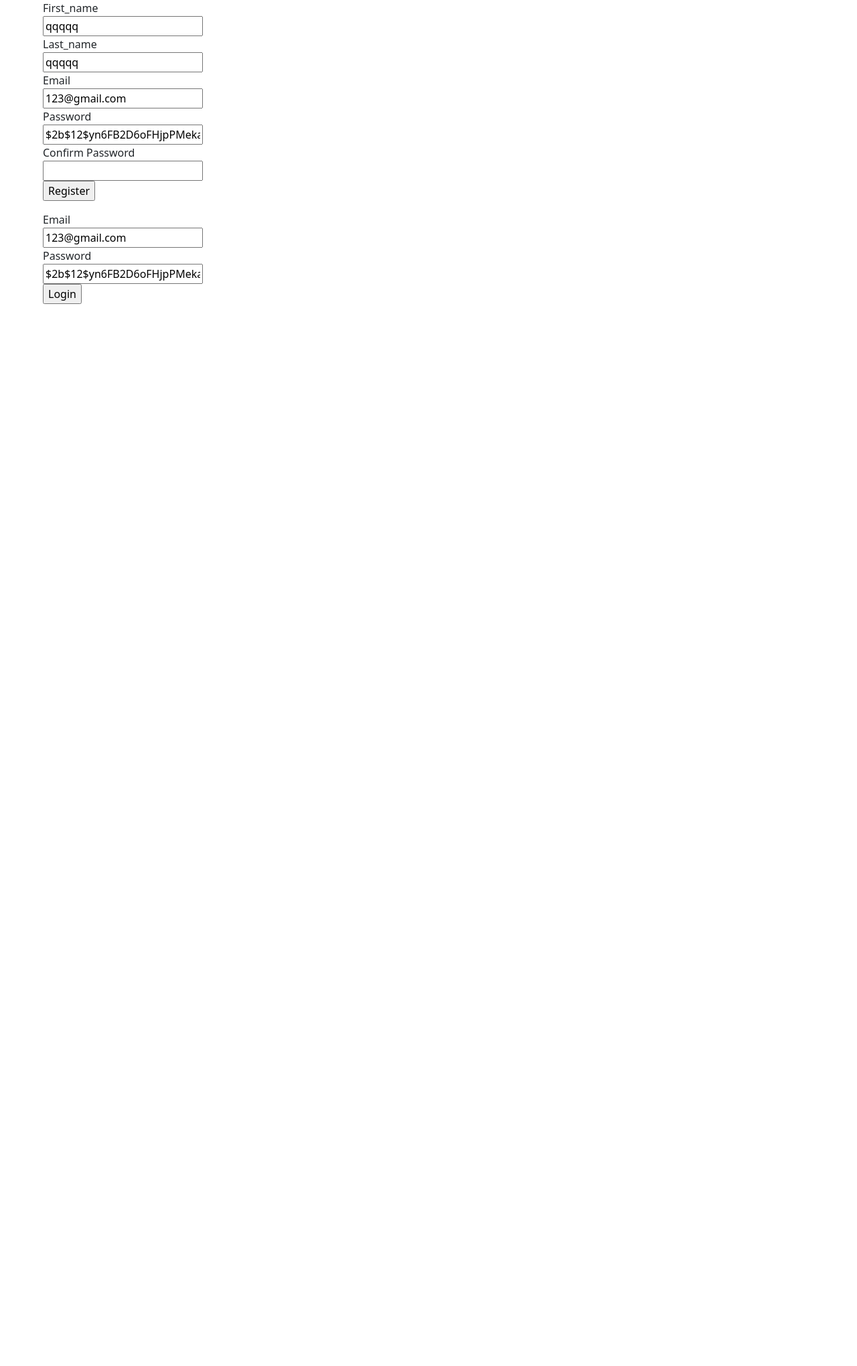
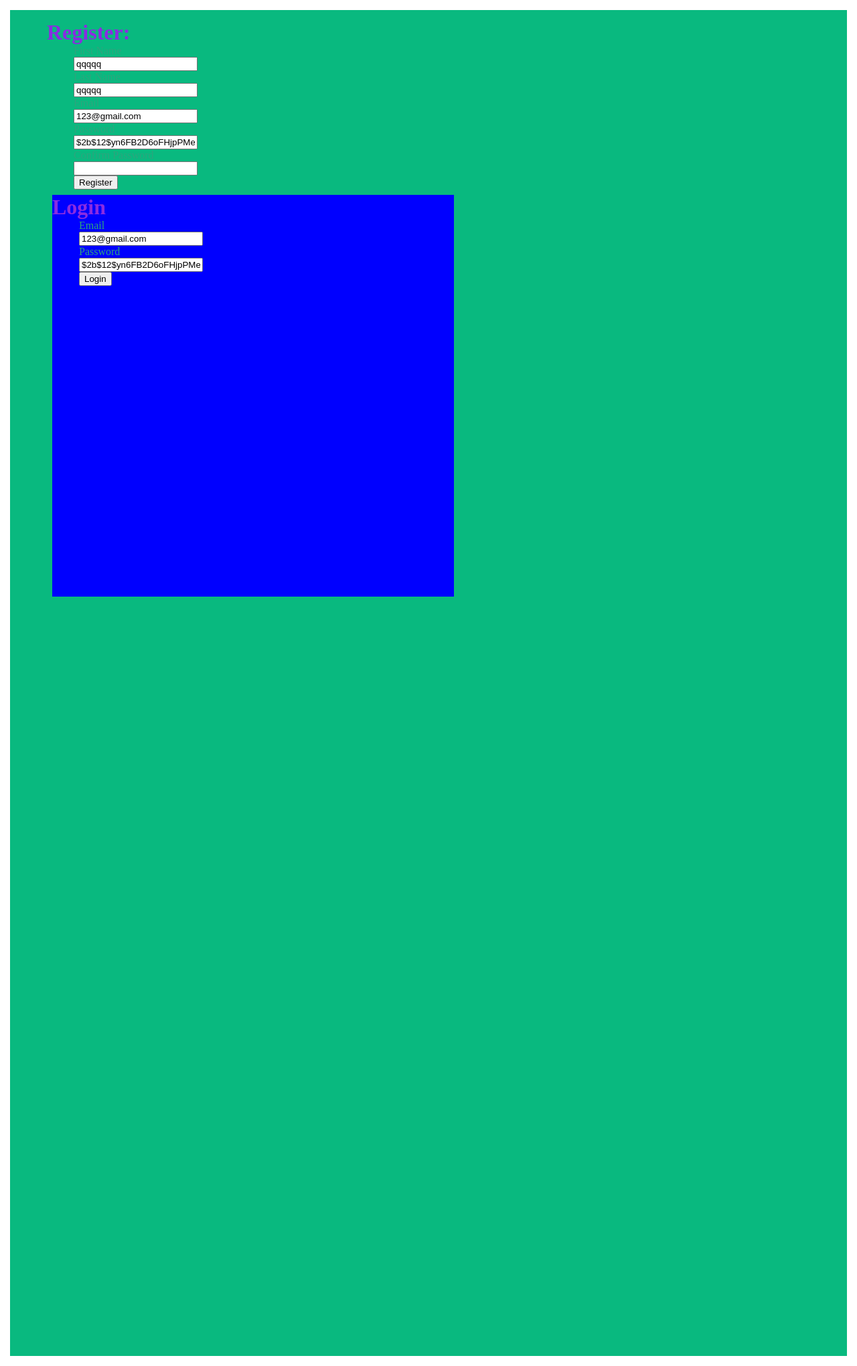
Before and after one commit to Cezequielgg/groupproject, a Django app: template login_regapp/templates/regpage.html in a window 1280 px wide. Shown: the whole page at 67% size. Before the commit the page ends 454 px from the top, so only its background shows below. Run offline with Django 3.2, Linux system fonts and the light colour scheme; the template is opened without the code that fills it: values that come from a table or form of the project are taken from there, others are empty; data comes from the database, SQL or seed files in the repository; both versions use the stored data as it was after the commit.

Commit message:
adding css foundation

```diff
--- a/login_reg/settings.py
+++ b/login_reg/settings.py
@@ -119,3 +119,5 @@ USE_TZ = True
 # https://docs.djangoproject.com/en/2.2/howto/static-files/
 
 STATIC_URL = '/static/'
+
+STATIC_ROOT = os.path.join(BASE_DIR, '/static/')
--- /dev/null
+++ b/login_regapp/static/css/loginreg.css
@@ -0,0 +1,34 @@
+*{
+    margin:auto;
+    padding: auto;
+}
+
+#wrapper{
+    padding: 15px;
+    margin: 15px;
+    width: auto;
+    height: 1980px;
+    background-color: rgb(9, 185, 127);
+    color: rgb(45, 165, 125);
+    display: block;
+
+}
+
+h1{
+    color: blueviolet;
+}
+
+#login{
+    height: 600px;
+    width: 600px;
+    margin: 8px;
+    padding: 0px;
+    background-color: blue;
+    display: block;
+
+}
+
+.field{
+    width: 40px;
+    height: 8px;
+}
--- a/login_regapp/templates/regpage.html
+++ b/login_regapp/templates/regpage.html
@@ -1,16 +1,20 @@
 <!DOCTYPE html>
+{% load static %}
 <html lang="en">
 <head>
+    <title>Welcome | NotZillow</title>
     <meta charset="UTF-8">
     <meta http-equiv="X-UA-Compatible" content="IE=edge">
     <meta name="viewport" content="width=device-width, initial-scale=1.0">
-    <link href="https://cdn.jsdelivr.net/npm/bootstrap@5.0.1/dist/css/bootstrap.min.css" rel="stylesheet" integrity="sha384-+0n0xVW2eSR5OomGNYDnhzAbDsOXxcvSN1TPprVMTNDbiYZCxYbOOl7+AMvyTG2x" crossorigin="anonymous">
 
-    <title>reg</title>
+    <link rel='stylesheet' type= 'text/css' href="{% static 'loginreg.css' %}">
+
+
 </head>
 <body>
 
-    <div id="registration" >
+
+<div id = 'wrapper'>
         {% if messages %}
         <ul class="messages">
             {% for message in messages %}
@@ -20,32 +24,34 @@
         {% endif %}
         <form action="/registration" method="post"  >
             {% csrf_token %}
-            <ul>
-                <ul><label for="first_name"><title></title>First_name</label></ul>
-                <ul><input type="text" name="first_name" id="first_name" value="{{ Userreg.first_name}}"></ul>
-                <ul><label for="last_name"><title></title>Last_name</label></ul>
-                <ul><input type="text" name="last_name" id="last_name" value="{{ Userreg.last_name}}"></ul>
-                <ul><label for="email"><title></title>Email</label></ul>
-                <ul><input type="text" name="email" id="email" value="{{ Userreg.email}}"></ul>
-                <ul><label for="password"><title></title>Password</label></ul>
-                <ul><input type="text" name="password" id="password" value="{{ Userreg.password}}"></ul>
-                <ul><label for="password2"><title></title>Confirm Password</label></ul>
-                <ul><input type="text" name="password2" id="password2" value="{{ Userreg.name}}"></ul>
-                <ul><input type="submit" value="Register"></ul>
+
+            <div id="registration" > <ul><h1>Register: </h1>
+
+                <span class='label'><ul><label for="first_name"><title></title>First Name</label></ul></span>
+                <span class='field'><ul><input type="text" name="first_name" id="first_name" value="{{ Userreg.first_name}}"></ul></span>
+                <span class = 'label'><ul><label for="last_name"><title></title>Last Name</label></ul></span>
+                <span class='field'><ul><input type="text" name="last_name" id="last_name" value="{{ Userreg.last_name}}"></ul></span>
+                <span class = 'label'><ul><label for="email"><title></title>Email</label></ul></span>
+                <span class='field'><ul><input type="text" name="email" id="email" value="{{ Userreg.email}}"></ul></span>
+                <span class ='label'><ul><label for="password"><title></title>Password</label></ul></span>
+                <span class='field'><ul><input type="text" name="password" id="password" value="{{ Userreg.password}}"></ul></span>
+                <span class = 'label'><ul><label for="password2"><title></title>Confirm Password</label></ul></span>
+                <span class='field'><ul><input type="text" name="password2" id="password2" value="{{ Userreg.name}}"></ul></span>
+                <span class = 'button'><ul><input type="submit" value="Register"></ul></span>
             </ul>
         </form>
     </div>
-    <div id="login">
+
         <form action="/login" method="post">
             {% csrf_token %}
-            <ul>
-                <ul><label for="email"><title></title>Email</label></ul>
-                <ul><input type="text" name="email" id="email" value="{{ Userreg.email}}"></ul>
-                <ul><label for="password"><title></title>Password</label></ul>
-                <ul><input type="text" name="password" id="password" value="{{ Userreg.password }}"></ul>
-                <ul><input type="submit" value="Login"></ul>
-            </ul>
+            <ul><div id= 'login'><h1>Login</h1>
+                <span class ='label'><ul><label for="email"><title></title>Email</label></ul></span>
+                <span class='field'><ul><input type="text" name="email" id="email" value="{{ Userreg.email}}"></ul></span>
+                <span class ='label'><ul><label for="password"><title></title>Password</label></ul></span>
+                <span class='field'><ul><input type="text" name="password" id="password" value="{{ Userreg.password }}"></ul></span>
+                <span class = 'button'><ul><input type="submit" value="Login"></ul></span>
+            </ul></div>
         </form>
-    </div>
+</div>
 </body>
 </html>
```
Also changed, not shown: db.sqlite3.
